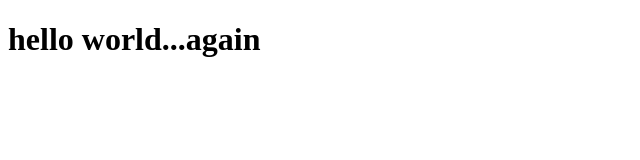
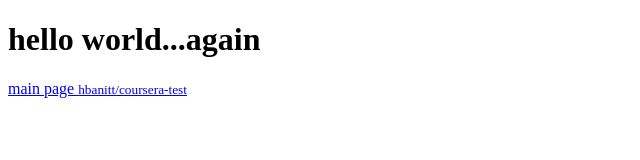
Before and after one commit to hbanitt/coursera-test, a plain HTML site: page site/index.html in a window 1280 px wide. Shown: the whole page, without its empty margins (0-640 px from the left). Drawn offline with Linux system fonts and the light colour scheme.

Commit message:
one more time

```diff
--- a/site/index.html
+++ b/site/index.html
@@ -5,5 +5,6 @@
 </head>
 <body>
 <h1>hello world...again</h1>
+<p class="view"><a href="https://hbanitt.github.io/coursera-test/site">main page <small>hbanitt/coursera-test</small></a></p>
 </body>
 </html>
```
